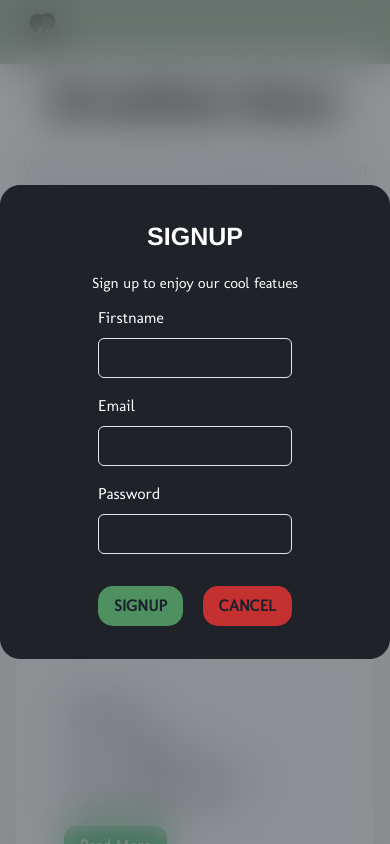
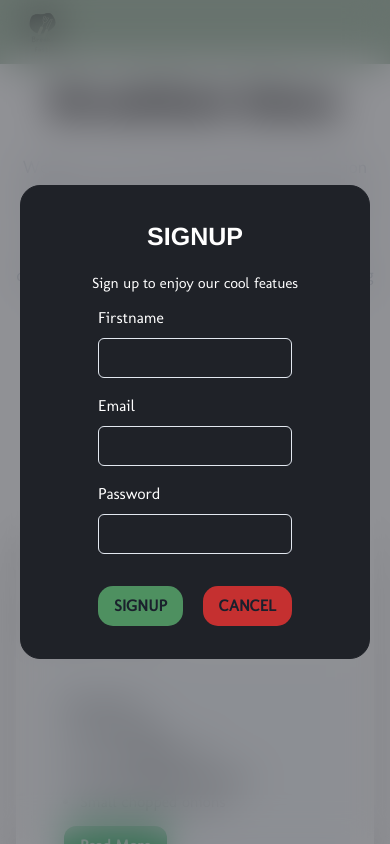
Before and after one commit to Emmanuella-codes/breakfast-idea-app, a Next.js app: page / in a window 390 px wide. Both pictures are taken after a click on the button "SIGNUP". Shown: the top 844 px of the page. Built offline with nearby package versions, Linux system fonts and the light colour scheme; no server answers.

Commit message:
fix signup issue / fix auth modal sizes on small screen

```diff
--- a/src/components/HomeCmp.tsx
+++ b/src/components/HomeCmp.tsx
@@ -152,7 +152,7 @@ const HomeCmp = () => {
             onRequestClose={() => {
               setOpenLoginModal(false);
             }}
-            maxWidth={"400px"}
+            maxWidth={""}
             actionTitle={"LOGIN"}
             actionDesc={"Login to continue enjoying our cool features"}
             yesText={"LOGIN"}
@@ -165,7 +165,7 @@ const HomeCmp = () => {
             onRequestClose={() => {
               setOpenSignupModal(false);
             }}
-            maxWidth={"400px"}
+            maxWidth={""}
             actionTitle={"SIGNUP"}
             actionDesc={"Sign up to enjoy our cool featues"}
             yesText={"SIGNUP"}
--- a/src/components/modals/SignupModal.tsx
+++ b/src/components/modals/SignupModal.tsx
@@ -88,8 +88,6 @@ const ActionModal: React.FC<{
               if (auth.currentUser) {
                 router.push("/loader/");
                 console.log(auth.currentUser.displayName);
-              }
-            });
                 setSignedIn(true);
                 toast({
                   status: "success",
@@ -98,6 +96,8 @@ const ActionModal: React.FC<{
                 router.push({
                   pathname: "/user/[userID]",
                   query: { userID: user.uid },
+                });
+              }
             });
           })
           .catch((error) => {
@@ -176,6 +176,7 @@ const ActionModal: React.FC<{
                     name="firstname"
                     onChange={formik.handleChange}
                     value={formik.values.firstname}
+                    color="#FFF"
                   />
                 </FormControl>
                 <FormControl id="email">
@@ -188,6 +189,7 @@ const ActionModal: React.FC<{
                     name="email"
                     onChange={formik.handleChange}
                     value={formik.values.email}
+                    color="#FFF"
                   />
                 </FormControl>
                 <FormControl id="password">
@@ -200,6 +202,7 @@ const ActionModal: React.FC<{
                     name="password"
                     onChange={formik.handleChange}
                     value={formik.values.password}
+                    color="#FFF"
                   />
                 </FormControl>
               </Stack>
```
Lines whose indentation alone changed are shown as unchanged.
